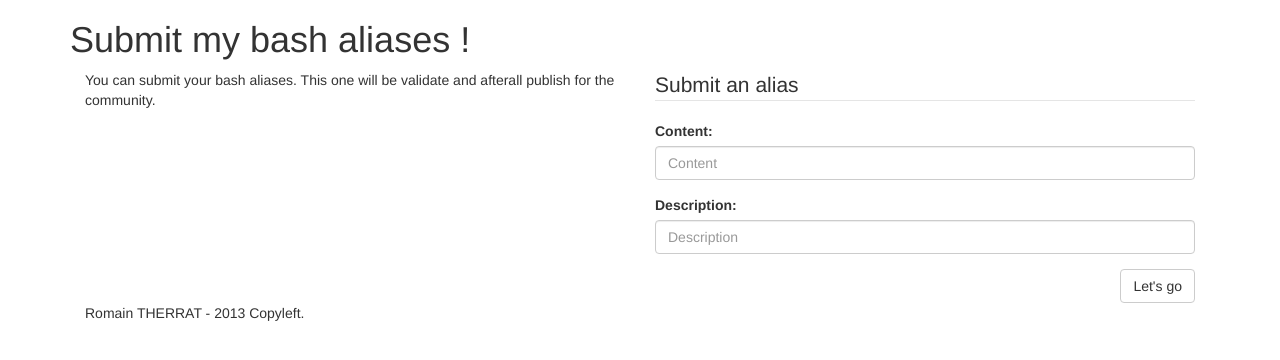
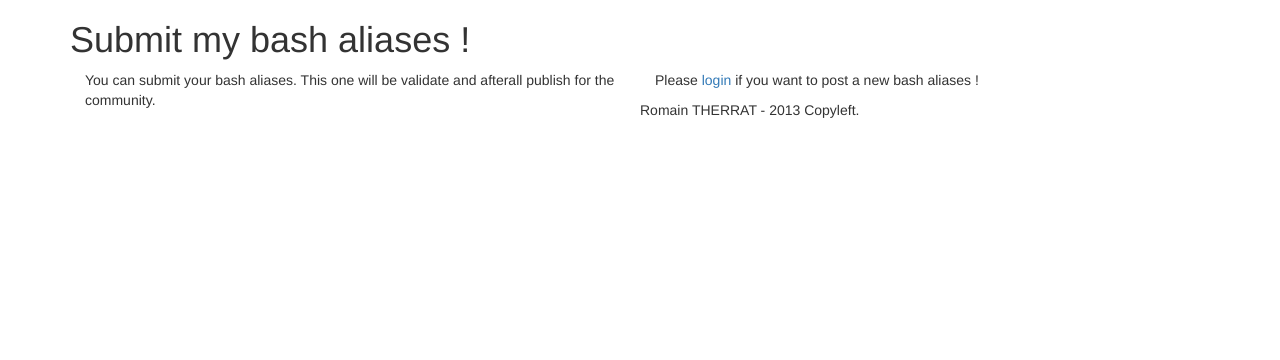
Before and after one commit to lermit/mybashaliases, a Django app: page /aliases/submit/ in a window 1280 px wide. Shown: the part 52-412 px from the top of the page. Run offline with Django 3.2, Linux system fonts and the light colour scheme; some libraries are stand-ins or nearby versions.

Commit message:
Registration is now mandatory for alias submition

```diff
--- a/aliases/templates/aliases/submit.html
+++ b/aliases/templates/aliases/submit.html
@@ -9,6 +9,7 @@
 {% endblock %}
 
 {% block content_form %}
+  {% if user.is_authenticated %}
   <form method="post" action="{% url "aliases:submit" %}">
     {% csrf_token %}
     <fieldset>
@@ -21,4 +22,7 @@
       {% endfor %}
     </fieldset>
     <button type="submit" class="pull-right btn btn-default">Let's go</button>
+    {% else %}
+    <p>Please <a href="{% url 'registration:login' %}">login</a> if you want to post a new bash aliases !</p>
+    {% endif %}
 {% endblock %}
```
